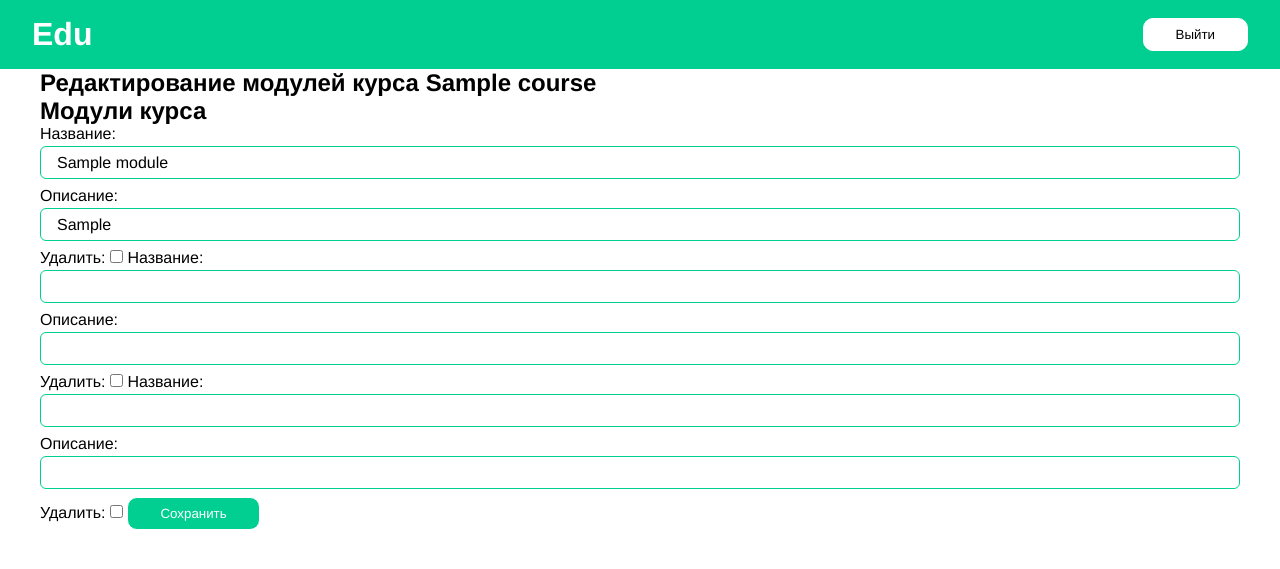
After one commit to Alexander-vlk/api_practice, a Django app: page /courses/1/module/ in a window 1280 px wide. The commit adds this page. Shown: the top 569 px of the page. Run offline with Django 4.2, Linux system fonts and the light colour scheme; a user stored in the database is signed in; tables that the repository leaves empty hold one stand-in row (values such as "Sample post").

Commit message:
feat(api): module block edit page and url

```diff
--- a/edu/courses/templates/courses/manage/course/list.html
+++ b/edu/courses/templates/courses/manage/course/list.html
@@ -12,6 +12,7 @@
             <h4>{{ course.title }}</h4>
             <a href="{% url 'course_edit' course.pk %}">Редактировать</a>
             <a href="{% url 'course_delete' course.pk %}">Удалить</a>
+            <a href="{% url 'course_module_update' course.pk %}">Редактировать модули</a>
         </article>
     {% empty %}
         <p>У Вас еще нет курсов.</p>
--- /dev/null
+++ b/edu/courses/templates/courses/manage/module/formset.html
@@ -0,0 +1,20 @@
+{% extends "base.html" %}
+
+{% block title %}
+Редактирование {{ course.title }}
+{% endblock title %}
+
+{% block content %}
+<section>
+    <h1>Редактирование модулей курса {{ course.title }}</h1>
+    <div class="container">
+        <h2>Модули курса</h2>
+        <form method="post" action='{% url "course_module_update" course.pk %}'>
+            {{ formset }}
+            {{ formset.management_form }}
+            {% csrf_token %}
+            <input type="submit" class='btn btn-success' value="Сохранить">
+        </form>
+    </div>
+</section>
+{% endblock content %}
--- a/edu/courses/urls.py
+++ b/edu/courses/urls.py
@@ -8,4 +8,5 @@ urlpatterns = [
     path('manage/create/', views.CourseCreateView.as_view(), name='course_create'),
     path('<pk>/edit/', views.CourseUpdateView.as_view(), name='course_edit'),
     path('<pk>/delete/', views.CourseDeleteView.as_view(), name='course_delete'),
+    path('<pk>/module/', views.CourseModuleTemplateView.as_view(), name='course_module_update'),
 ]
```
